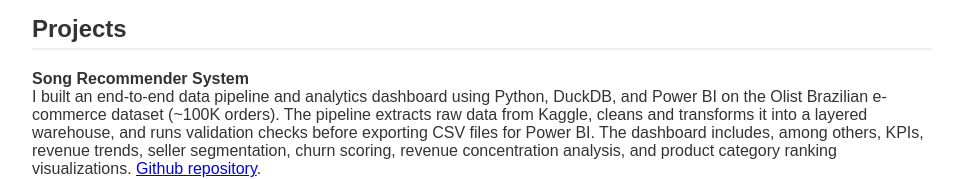
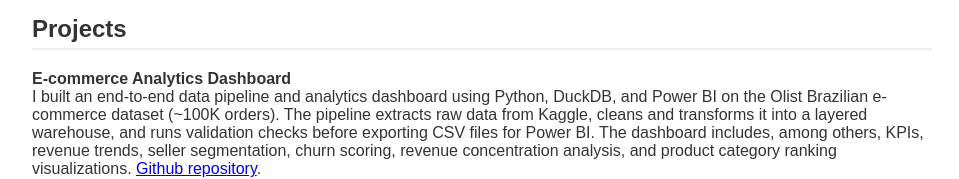
Before and after one commit to Vitor-FCCarvalho/Vitor-FCCarvalho.github.io, a plain HTML site: page index.html in a window 1280 px wide. Shown: the part 492-671 px from the top of the page, without its empty margins (158-1117 px from the left). Drawn offline with Linux system fonts and the light colour scheme.

Commit message:
Update project description

```diff
--- a/index.html
+++ b/index.html
@@ -120,7 +120,7 @@
     <h2>Projects</h2>
 
     <div class="project">
-      <strong>Song Recommender System</strong><br>
+      <strong>E-commerce Analytics Dashboard</strong><br>
       I built an end-to-end data pipeline and analytics dashboard using Python, DuckDB, and Power BI on the Olist Brazilian e-commerce dataset (~100K orders). The pipeline extracts raw data from Kaggle,
       cleans and transforms it into a layered warehouse, and runs validation checks before exporting CSV files for Power BI. The dashboard includes, among others, KPIs, revenue trends, seller segmentation,
       churn scoring, revenue concentration analysis, and product category ranking visualizations. <a href="https://github.com/Vitor-FCCarvalho/end-to-end-ecommerce-project" target="_blank">Github repository</a>.
```
